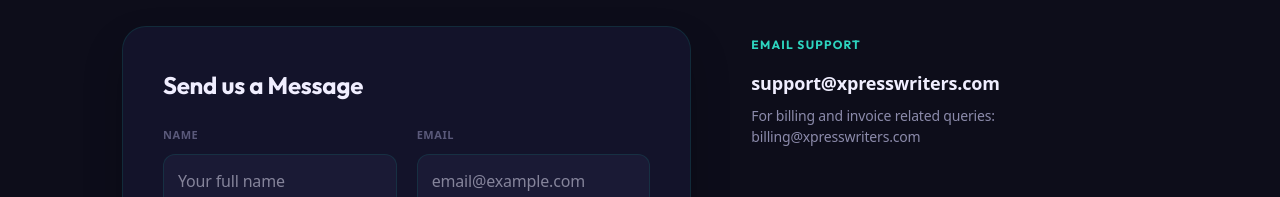
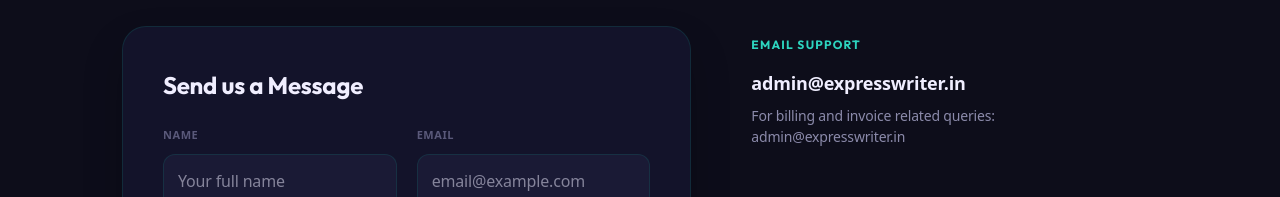
Before and after one commit to yuvrajsingh20/expresswritter-rewamp, a Next.js app in the folder frontend/: page /contact in a window 1280 px wide. Shown: the part 370-567 px from the top of the page. Built offline with nearby package versions, Linux system fonts and the light colour scheme; no server answers; a web font is replaced by a local one.

Commit message:
feat: add central email template system and public-facing contact, help, and legal pages

```diff
--- a/frontend/app/(public)/contact/page.js
+++ b/frontend/app/(public)/contact/page.js
@@ -53,8 +53,8 @@ export default function ContactPage() {
             <div style={{ paddingTop: 10 }}>
               <div style={{ marginBottom: '48px' }}>
                 <h3 style={{ fontSize: '12px', fontWeight: '700', textTransform: 'uppercase', color: 'var(--teal-light)', marginBottom: '16px', letterSpacing: '0.1em' }}>Email Support</h3>
-                <p style={{ fontSize: '18px', fontWeight: '600', marginBottom: '8px' }}>support@xpresswriters.com</p>
-                <p style={{ color: 'var(--text-muted)', fontSize: '14px', fontWeight: 300 }}>For billing and invoice related queries:<br/>billing@xpresswriters.com</p>
+                <p style={{ fontSize: '18px', fontWeight: '600', marginBottom: '8px' }}>admin@expresswriter.in</p>
+                <p style={{ color: 'var(--text-muted)', fontSize: '14px', fontWeight: 300 }}>For billing and invoice related queries:<br/>admin@expresswriter.in</p>
               </div>
 
               <div style={{ marginBottom: '48px' }}>
```
